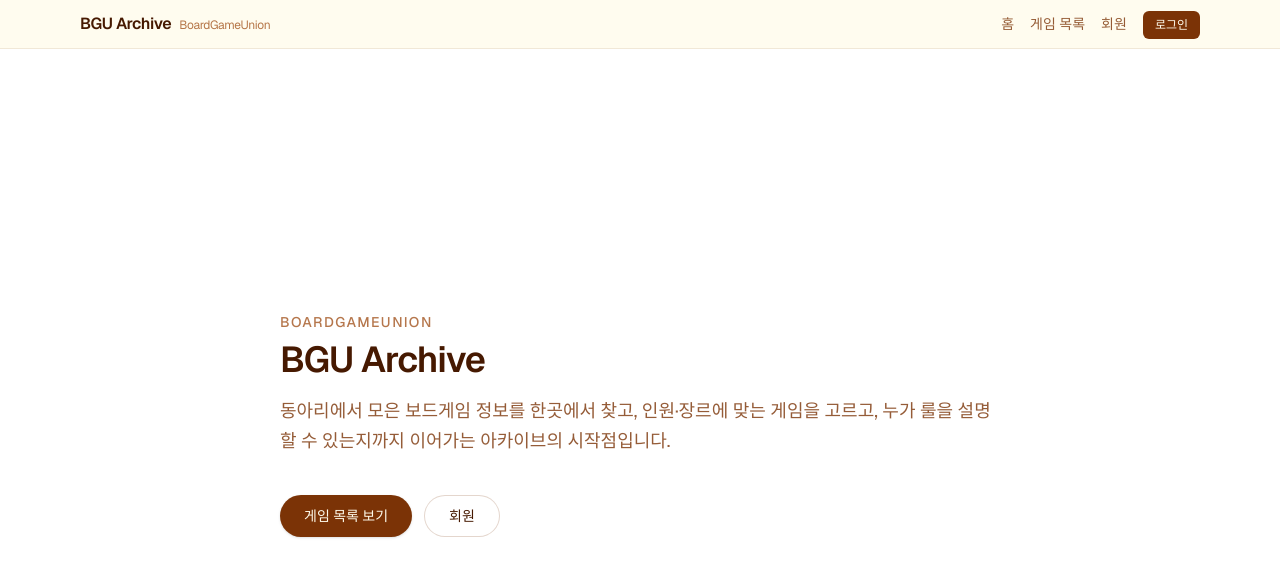
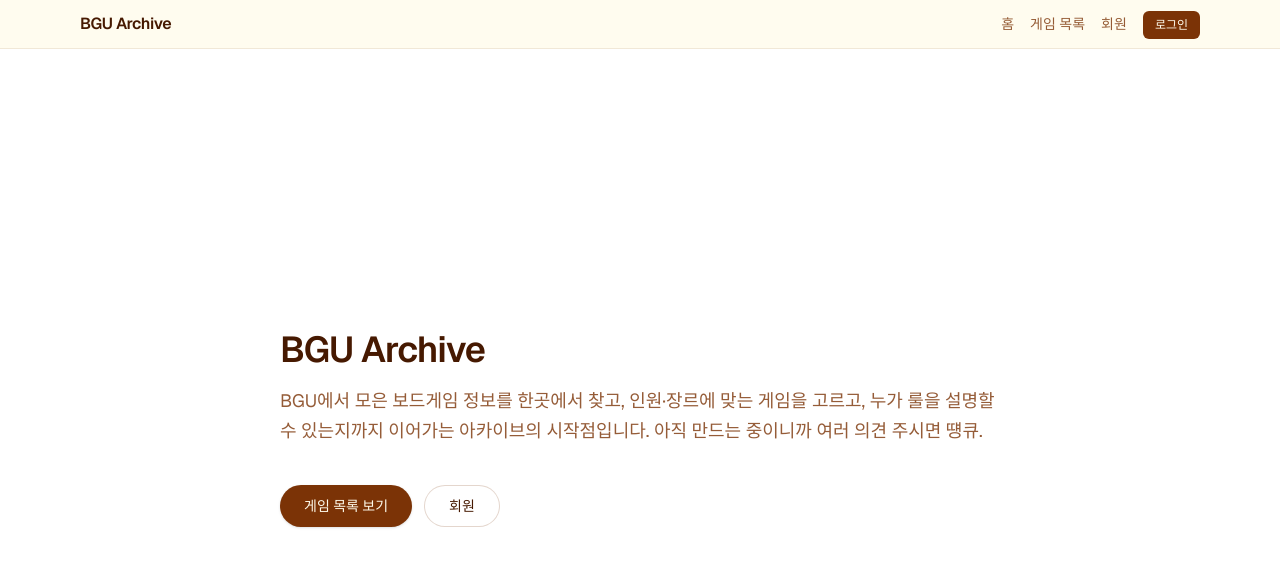
Before and after one commit to lazy-sky/bgu-archive, a Next.js app: page / in a window 1280 px wide. Shown: the top 576 px of the page. Built offline with nearby package versions, Linux system fonts and the light colour scheme; no server answers.

Commit message:
chore: BGU 브랜딩 문구 정리(메타·홈·헤더·OG)
Made-with: Cursor

```diff
--- a/src/app/layout.tsx
+++ b/src/app/layout.tsx
@@ -30,7 +30,7 @@ function metadataBase(): URL {
 }
 
 const siteDescription =
-  "BoardGameUnion(BGU) 동아리의 보드게임 목록, 룰마스터, 추천을 한곳에서.";
+  "BGU의 아카이브";
 
 export const metadata: Metadata = {
   metadataBase: metadataBase(),
@@ -43,7 +43,6 @@ export const metadata: Metadata = {
     "보드게임",
     "동아리",
     "BGU",
-    "BoardGameUnion",
     "보드게임유니온",
   ],
   openGraph: {
--- a/src/app/opengraph-image.tsx
+++ b/src/app/opengraph-image.tsx
@@ -2,7 +2,7 @@ import { ImageResponse } from "next/og";
 
 export const runtime = "edge";
 
-export const alt = "BGU Archive — BoardGameUnion 보드게임 동아리";
+export const alt = "BGU Archive — Board Game Union";
 export const size = { width: 1200, height: 630 };
 export const contentType = "image/png";
 
@@ -53,7 +53,7 @@ export default function OpenGraphImage() {
             letterSpacing: "0.02em",
           }}
         >
-          BoardGameUnion
+          BGU
         </div>
         <div
           style={{
--- a/src/app/page.tsx
+++ b/src/app/page.tsx
@@ -3,15 +3,12 @@ import Link from "next/link";
 export default function Home() {
   return (
     <main className="mx-auto flex max-w-3xl flex-1 flex-col justify-center px-4 py-10 sm:px-6 sm:py-16">
-      <p className="text-sm font-medium uppercase tracking-widest text-amber-800/70">
-        BoardGameUnion
-      </p>
       <h1 className="mt-2 text-3xl font-semibold tracking-tight text-amber-950 sm:text-4xl">
         BGU Archive
       </h1>
       <p className="mt-4 text-base leading-relaxed text-amber-900/80 sm:text-lg">
-        동아리에서 모은 보드게임 정보를 한곳에서 찾고, 인원·장르에 맞는 게임을
-        고르고, 누가 룰을 설명할 수 있는지까지 이어가는 아카이브의 시작점입니다.
+        BGU에서 모은 보드게임 정보를 한곳에서 찾고, 인원·장르에 맞는 게임을
+        고르고, 누가 룰을 설명할 수 있는지까지 이어가는 아카이브의 시작점입니다. 아직 만드는 중이니까 여러 의견 주시면 떙큐.
       </p>
       <div className="mt-10 flex flex-col gap-3 sm:flex-row sm:flex-wrap">
         <Link
--- a/src/components/site-header.tsx
+++ b/src/components/site-header.tsx
@@ -51,9 +51,6 @@ export function SiteHeader() {
           className="shrink-0 font-semibold tracking-tight text-amber-950"
         >
           BGU Archive
-          <span className="ml-2 hidden text-xs font-normal text-amber-800/70 sm:inline">
-            BoardGameUnion
-          </span>
         </Link>
         <div className="flex min-w-0 flex-col gap-3 border-t border-amber-900/10 pt-3 sm:flex-row sm:items-center sm:justify-end sm:gap-4 sm:border-t-0 sm:pt-0">
           <nav className="flex flex-wrap gap-x-4 gap-y-2 text-sm sm:justify-end">
```
